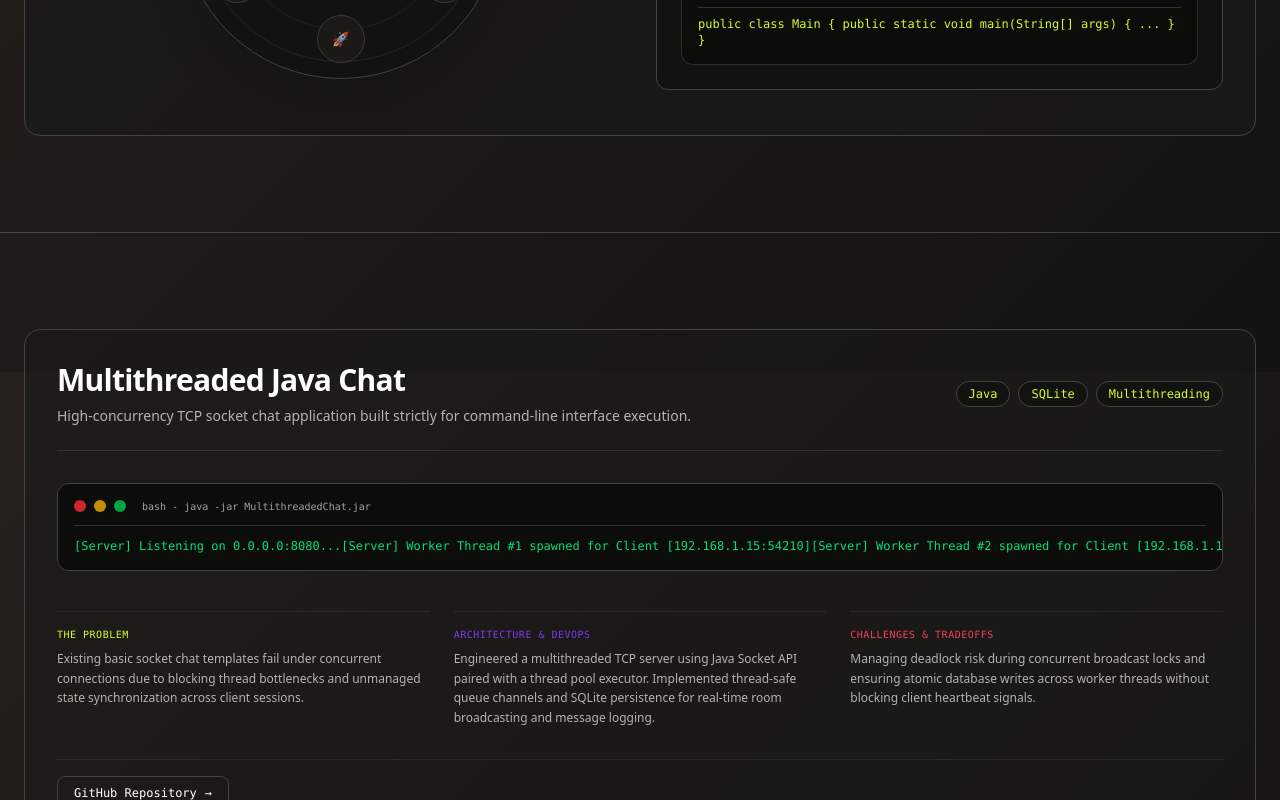
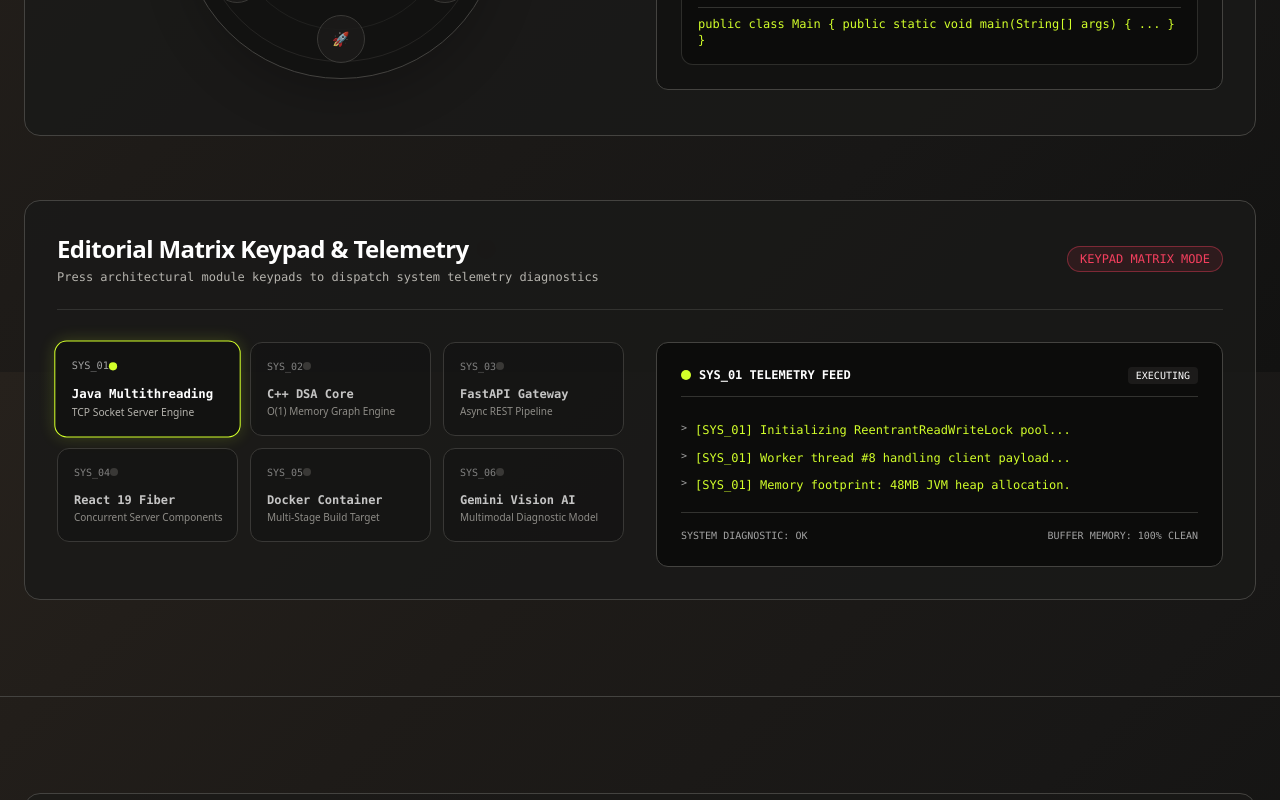
Before and after one commit to shoryapratap/shorya-portfolio, a Next.js app: page / in a window 1280 px wide. Shown: the part 2828-3628 px from the top of the page. Built offline with nearby package versions, Linux system fonts and the light colour scheme; no server answers.

Commit message:
Add Concept 3 Editorial Matrix Keypad below Concept 2

```diff
--- a/src/components/TechStackModule.tsx
+++ b/src/components/TechStackModule.tsx
@@ -29,6 +29,16 @@ interface RadarTech {
     memory: string;
   };
   code: string;
+}
+
+interface MatrixKey {
+  id: string;
+  code: string;
+  title: string;
+  subtitle: string;
+  status: string;
+  accent: string;
+  logs: string[];
 }
 
 export default function TechStackModule() {
@@ -144,11 +154,95 @@ export default function TechStackModule() {
     },
   ];
 
+  // CONCEPT 3 MATRIX KEYS
+  const matrixKeys: MatrixKey[] = [
+    {
+      id: "k01",
+      code: "SYS_01",
+      title: "Java Multithreading",
+      subtitle: "TCP Socket Server Engine",
+      status: "EXECUTING",
+      accent: "#D2FF2A",
+      logs: [
+        "[SYS_01] Initializing ReentrantReadWriteLock pool...",
+        "[SYS_01] Worker thread #8 handling client payload...",
+        "[SYS_01] Memory footprint: 48MB JVM heap allocation.",
+      ],
+    },
+    {
+      id: "k02",
+      code: "SYS_02",
+      title: "C++ DSA Core",
+      subtitle: "O(1) Memory Graph Engine",
+      status: "ACTIVE",
+      accent: "#38BDF8",
+      logs: [
+        "[SYS_02] Allocating stack memory pointers...",
+        "[SYS_02] Executing Dijkstra shortest path graph pass...",
+        "[SYS_02] Time complexity: O(E log V) verified.",
+      ],
+    },
+    {
+      id: "k03",
+      code: "SYS_03",
+      title: "FastAPI Gateway",
+      subtitle: "Async REST Pipeline",
+      status: "STREAMING",
+      accent: "#7C3AED",
+      logs: [
+        "[SYS_03] Uvicorn worker bound to 0.0.0.0:8000...",
+        "[SYS_03] Processing pydantic model schema validation...",
+        "[SYS_03] Response dispatched in 6.4ms.",
+      ],
+    },
+    {
+      id: "k04",
+      code: "SYS_04",
+      title: "React 19 Fiber",
+      subtitle: "Concurrent Server Components",
+      status: "OPTIMIZED",
+      accent: "#61DAFB",
+      logs: [
+        "[SYS_04] Hydrating server action payload...",
+        "[SYS_04] Reconciling virtual DOM diff tree...",
+        "[SYS_04] 60 FPS animation frame target achieved.",
+      ],
+    },
+    {
+      id: "k05",
+      code: "SYS_05",
+      title: "Docker Container",
+      subtitle: "Multi-Stage Build Target",
+      status: "RUNNING",
+      accent: "#F43F5E",
+      logs: [
+        "[SYS_05] Pulling alpine base image...",
+        "[SYS_05] Caching layer dependencies...",
+        "[SYS_05] Container health check: PASSED (200 OK).",
+      ],
+    },
+    {
+      id: "k06",
+      code: "SYS_06",
+      title: "Gemini Vision AI",
+      subtitle: "Multimodal Diagnostic Model",
+      status: "STANDBY",
+      accent: "#FFA116",
+      logs: [
+        "[SYS_06] Connecting to Google Generative AI endpoint...",
+        "[SYS_06] Serializing leaf disease image tensor...",
+        "[SYS_06] Diagnostic JSON output verified in 780ms.",
+      ],
+    },
+  ];
+
   const [activeNodeId, setActiveNodeId] = useState<string>("lang");
   const [selectedRadarId, setSelectedRadarId] = useState<string>("java");
+  const [selectedKeyId, setSelectedKeyId] = useState<string>("k01");
 
   const activeNode = nodes.find((n) => n.id === activeNodeId) || nodes[0];
   const selectedRadar = radarItems.find((r) => r.id === selectedRadarId) || radarItems[0];
+  const selectedKey = matrixKeys.find((m) => m.id === selectedKeyId) || matrixKeys[0];
 
   return (
     <div className="w-full space-y-16">
@@ -156,7 +250,6 @@ export default function TechStackModule() {
       {/* CONCEPT 1: INTERACTIVE DATA STREAM CIRCUIT */}
       {/* ───────────────────────────────────────────────────────────── */}
       <div className="w-full border border-[#444340] bg-[#1a1918]/80 p-6 lg:p-8 rounded-2xl space-y-8 relative overflow-hidden">
-        {/* Circuit Header */}
         <div className="flex flex-col sm:flex-row sm:items-center justify-between gap-4 border-b border-[#444340]/60 pb-6">
           <div>
             <h3 className="text-xl sm:text-2xl font-bold text-white tracking-tight flex items-center gap-3">
@@ -172,7 +265,6 @@ export default function TechStackModule() {
           </span>
         </div>
 
-        {/* SVG ELECTRIC SIGNAL CONNECTION CIRCUIT */}
         <div className="w-full relative py-4">
           <div className="hidden lg:block absolute inset-0 pointer-events-none z-0">
             <svg className="w-full h-full text-[#444340]" viewBox="0 0 1000 100" fill="none" preserveAspectRatio="none">
@@ -227,7 +319,6 @@ export default function TechStackModule() {
           </div>
         </div>
 
-        {/* ACTIVE NODE INSPECTOR DISPLAY */}
         <AnimatePresence mode="wait">
           <motion.div
             key={activeNode.id}
@@ -290,15 +381,12 @@ export default function TechStackModule() {
         </div>
 
         <div className="grid grid-cols-1 lg:grid-cols-12 gap-8 items-center">
-          {/* RADAR SWEEP DISPLAY (Left 6 Cols) */}
           <div className="lg:col-span-6 flex justify-center py-6">
             <div className="relative w-72 h-72 sm:w-80 sm:h-80 rounded-full border border-[#444340] bg-[#121211] flex items-center justify-center p-6 shadow-2xl">
-              {/* Radar Concentric Rings */}
               <div className="absolute inset-4 rounded-full border border-[#444340]/40 pointer-events-none"></div>
               <div className="absolute inset-12 rounded-full border border-[#444340]/30 pointer-events-none"></div>
               <div className="absolute inset-20 rounded-full border border-[#444340]/20 pointer-events-none"></div>
 
-              {/* Rotating Radar Sweep Line */}
               <motion.div
                 className="absolute inset-0 rounded-full origin-center pointer-events-none"
                 style={{
@@ -308,18 +396,16 @@ export default function TechStackModule() {
                 transition={{ repeat: Infinity, duration: 8, ease: "linear" }}
               />
 
-              {/* Center Target HUD */}
               <div className="w-24 h-24 rounded-full border border-[#38BDF8]/50 bg-[#1c1b1a] flex flex-col items-center justify-center text-center z-10 shadow-lg">
                 <span className="text-2xl">{selectedRadar.icon}</span>
                 <span className="font-mono text-xs font-bold text-white mt-1">{selectedRadar.name}</span>
               </div>
 
-              {/* Orbiting Tech Radar Buttons */}
               {radarItems.map((item, idx) => {
                 const isSelected = item.id === selectedRadarId;
                 const total = radarItems.length;
                 const angleRad = ((idx * (360 / total) - 90) * Math.PI) / 180;
-                const radius = 120; // Radius in pixels
+                const radius = 120;
                 const x = Math.cos(angleRad) * radius;
                 const y = Math.sin(angleRad) * radius;
 
@@ -346,7 +432,6 @@ export default function TechStackModule() {
             </div>
           </div>
 
-          {/* RADAR LIVE METRICS INSPECTOR (Right 6 Cols) */}
           <div className="lg:col-span-6">
             <AnimatePresence mode="wait">
               <motion.div
@@ -399,6 +484,89 @@ export default function TechStackModule() {
           </div>
         </div>
       </div>
+
+      {/* ───────────────────────────────────────────────────────────── */}
+      {/* CONCEPT 3: EDITORIAL MATRIX KEYPAD & TELEMETRY LOGS */}
+      {/* ───────────────────────────────────────────────────────────── */}
+      <div className="w-full border border-[#444340] bg-[#1a1918]/80 p-6 lg:p-8 rounded-2xl space-y-8 relative overflow-hidden">
+        <div className="flex flex-col sm:flex-row sm:items-center justify-between gap-4 border-b border-[#444340]/60 pb-6">
+          <div>
+            <h3 className="text-xl sm:text-2xl font-bold text-white tracking-tight flex items-center gap-3">
+              <span>Editorial Matrix Keypad & Telemetry</span>
+              <span className="w-2.5 h-2.5 rounded-full bg-[#F43F5E] animate-ping"></span>
+            </h3>
+            <p className="text-xs text-[#b5b3ad] font-mono mt-1">
+              Press architectural module keypads to dispatch system telemetry diagnostics
+            </p>
+          </div>
+          <span className="text-xs font-mono text-[#F43F5E] border border-[#F43F5E]/40 bg-[#F43F5E]/10 px-3 py-1 rounded-full w-max">
+            KEYPAD MATRIX MODE
+          </span>
+        </div>
+
+        <div className="grid grid-cols-1 lg:grid-cols-12 gap-8 items-start">
+          {/* KEYPAD MATRIX BUTTONS (Left 6 Cols) */}
+          <div className="lg:col-span-6 grid grid-cols-2 sm:grid-cols-3 gap-3">
+            {matrixKeys.map((key) => {
+              const isSelected = key.id === selectedKeyId;
+              return (
+                <button
+                  key={key.id}
+                  onClick={() => setSelectedKeyId(key.id)}
+                  className={`p-4 rounded-xl border text-left transition-all duration-300 flex flex-col justify-between space-y-3 relative group ${
+                    isSelected
+                      ? "bg-[#121211] shadow-2xl scale-[1.03]"
+                      : "bg-[#121211]/60 hover:bg-[#121211] opacity-75 hover:opacity-100"
+                  }`}
+                  style={{
+                    borderColor: isSelected ? key.accent : "#444340",
+                    boxShadow: isSelected ? `0 0 15px ${key.accent}30` : "none",
+                  }}
+                >
+                  <div className="flex items-center justify-between">
+                    <span className="font-mono text-[10px] text-[#a3a3a3] uppercase">{key.code}</span>
+                    <span
+                      className="w-2 h-2 rounded-full"
+                      style={{ backgroundColor: isSelected ? key.accent : "#444340" }}
+                    ></span>
+                  </div>
+                  <div>
+                    <span className="font-mono text-xs font-bold text-white block">{key.title}</span>
+                    <span className="text-[10px] text-[#b5b3ad] block truncate mt-0.5">{key.subtitle}</span>
+                  </div>
+                </button>
+              );
+            })}
+          </div>
+
+          {/* TELEMETRY DIAGNOSTIC CONSOLE (Right 6 Cols) */}
+          <div className="lg:col-span-6 border border-[#444340] bg-[#0c0c0b] p-6 rounded-xl space-y-4 font-mono text-xs">
+            <div className="flex items-center justify-between border-b border-[#333330] pb-3 text-[#a3a3a3]">
+              <div className="flex items-center gap-2">
+                <span className="w-2.5 h-2.5 rounded-full" style={{ backgroundColor: selectedKey.accent }}></span>
+                <span className="text-white font-bold">{selectedKey.code} TELEMETRY FEED</span>
+              </div>
+              <span className="text-[10px] px-2 py-0.5 rounded bg-[#1c1b1a] text-white">
+                {selectedKey.status}
+              </span>
+            </div>
+
+            <div className="space-y-2 pt-2 text-[#D2FF2A]">
+              {selectedKey.logs.map((log, i) => (
+                <div key={i} className="flex items-start gap-2">
+                  <span className="text-[#a3a3a3] text-[10px] select-none">&gt;</span>
+                  <p className="leading-relaxed">{log}</p>
+                </div>
+              ))}
+            </div>
+
+            <div className="pt-4 border-t border-[#333330] flex items-center justify-between text-[10px] text-[#a3a3a3]">
+              <span>SYSTEM DIAGNOSTIC: OK</span>
+              <span>BUFFER MEMORY: 100% CLEAN</span>
+            </div>
+          </div>
+        </div>
+      </div>
     </div>
   );
 }
```
